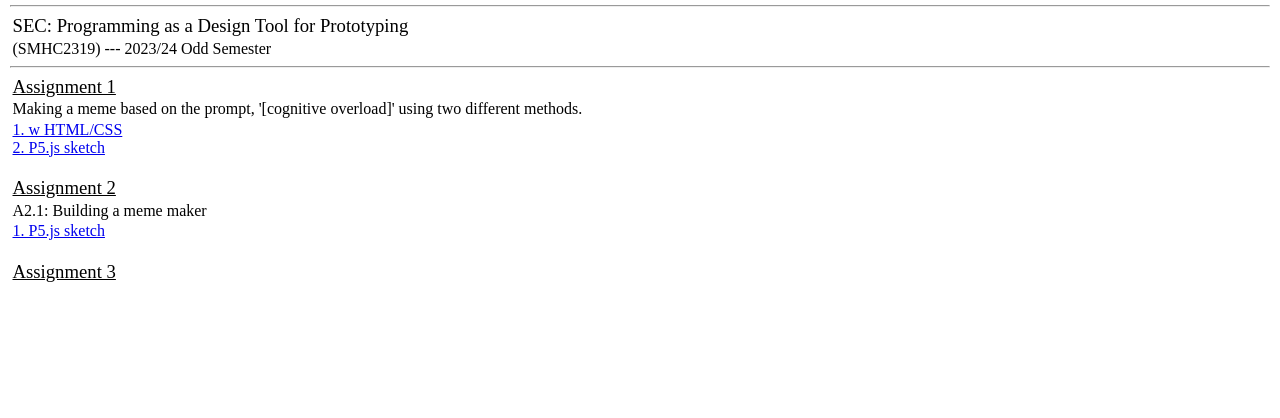
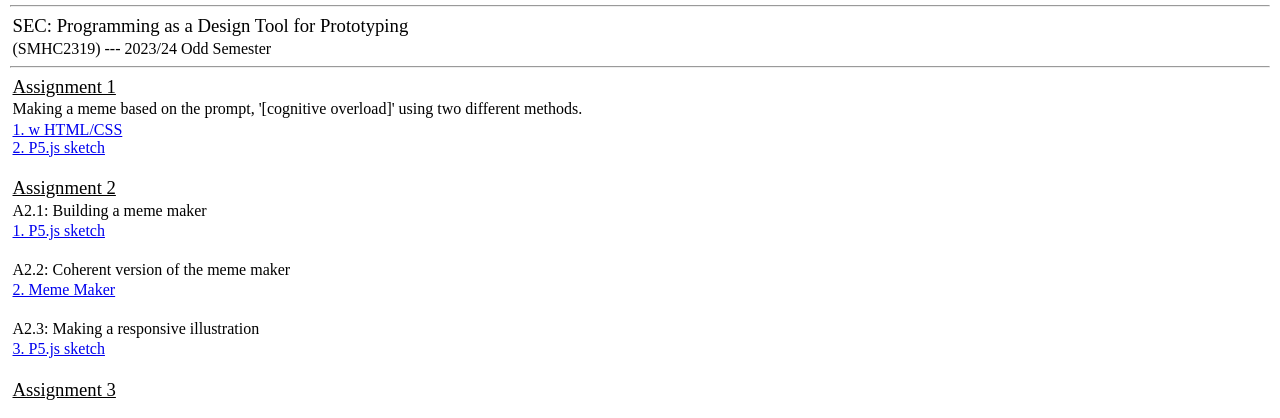
Before and after one commit to eera234/EeraDubey_ProgrammingAsPrototyping, a plain HTML site: page index.html in a window 1280 px wide. Shown: the part 73-491 px from the top of the page. Drawn offline with Linux system fonts and the light colour scheme.

Commit message:
Update index.html

```diff
--- a/index.html
+++ b/index.html
@@ -54,6 +54,14 @@
     <a href="https://editor.p5js.org/eera234/full/k5clNkhLB">1. P5.js sketch</a>
     <br>
     <br>
+    <p>A2.2: Coherent version of the meme maker</p>
+    <a href="./A2.2/index.html">2. Meme Maker </a>
+    <br>
+    <br>
+    <p>A2.3: Making a responsive illustration </p>
+    <a href="https://editor.p5js.org/eera234/full/xeTc2y7sn">3. P5.js sketch</a>
+    <br>
+    <br>
 
     <!-- A3 Details -->
     <h3><u>Assignment 3</u></h3>
```
